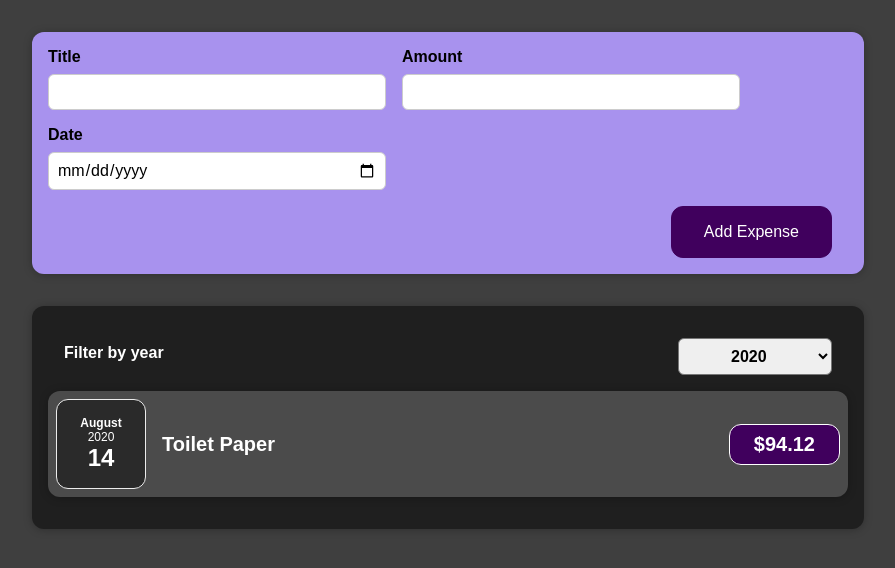
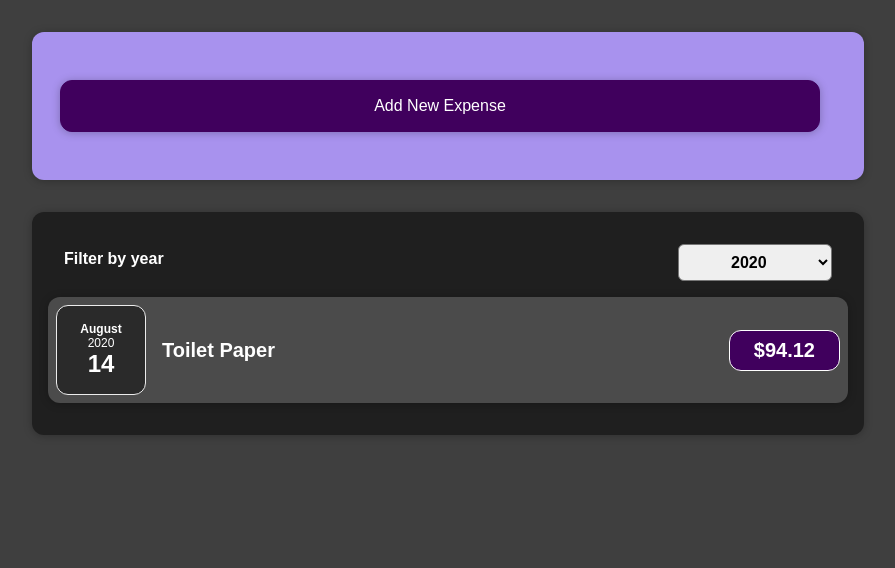
Before and after one commit to Dananjaya94/Expense-Manager, a React (Create React App) app: page / in a window 1280 px wide. Shown: the top 568 px of the page, without its empty margins (192-1087 px from the left). Built offline with nearby package versions, Linux system fonts and the light colour scheme; a web font is replaced by a local one.

Commit message:
Add new Expense button
Conditional add new expense button added

```diff
--- a/src/components/Expenses/ExpenseItem.js
+++ b/src/components/Expenses/ExpenseItem.js
@@ -1,4 +1,4 @@
-import React, { useState } from "react";
+import React from "react";
 import "./ExpenseItem.css";
 import ExpenseDate from "./ExpenseDate";
 import Card from "../UI/Card";
--- a/src/components/NewExpense/NewExpense.js
+++ b/src/components/NewExpense/NewExpense.js
@@ -1,8 +1,10 @@
-import React from "react";
+import React, { useState } from "react";
 import "./NewExpense.css";
 import NewExpenseForm from "./NewExpenseForm";
 
 function NewExpense(props) {
+  const [newExpenseButtonState, setnewExpenseButtonState] = useState(false);
+
   const onSaveExpenseDataHandler = (enteredExpenseData) => {
     const expenseData = {
       ...enteredExpenseData,
@@ -11,9 +13,25 @@ function NewExpense(props) {
     props.onSaveNewExpense(expenseData);
   };
 
+  const onAddNewExpenseClick = () => {
+    setnewExpenseButtonState(true);
+  };
+
+  const onCancelPress = () => {
+    setnewExpenseButtonState(false);
+  };
+
   return (
     <div className="new-expense">
-      <NewExpenseForm onSaveExpenseData={onSaveExpenseDataHandler} />
+      <button className="new-expense button" onClick={onAddNewExpenseClick}>
+        Add New Expense
+      </button>
+      {newExpenseButtonState === true && (
+        <NewExpenseForm
+          onSaveExpenseData={onSaveExpenseDataHandler}
+          onCancel={onCancelPress}
+        />
+      )}
     </div>
   );
 }
--- a/src/components/NewExpense/NewExpenseForm.js
+++ b/src/components/NewExpense/NewExpenseForm.js
@@ -32,6 +32,10 @@ function NewExpenseForm(props) {
     setDate("");
   };
 
+  const onCancel = () => {
+    props.onCancel();
+  };
+
   return (
     <form onSubmit={submitHandler}>
       <div className="new-expense__controls">
@@ -64,6 +68,9 @@ function NewExpenseForm(props) {
       </div>
       <div className="new-expense__actions">
         <button type="submit">Add Expense</button>
+        <button type="button" onClick={onCancel}>
+          Cancel
+        </button>
       </div>
     </form>
   );
```
